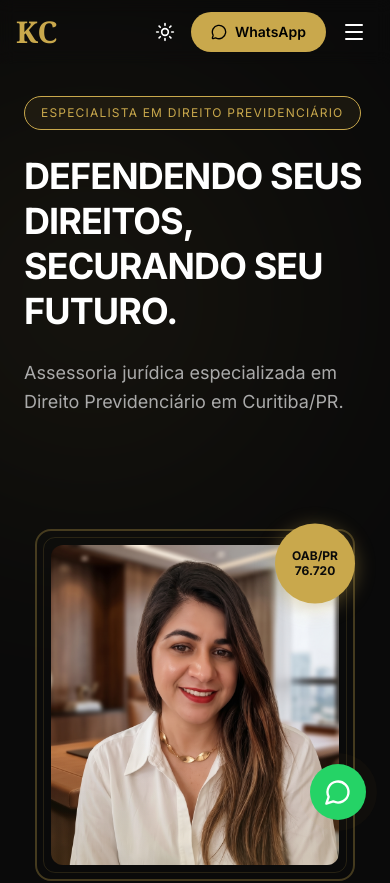
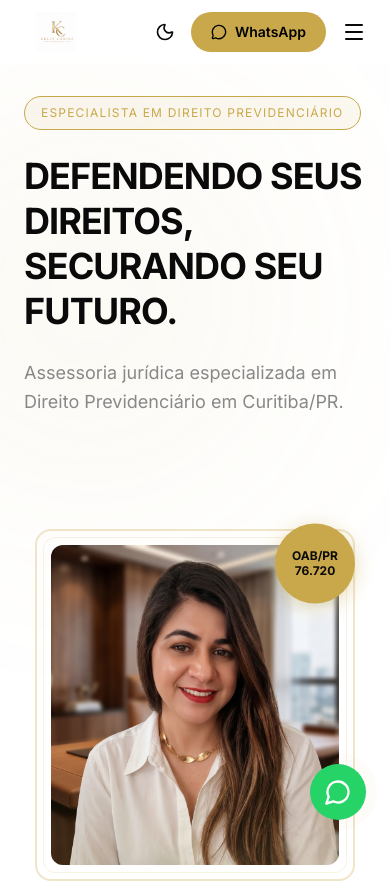
Before and after one commit to LeonardoBittencourt97/C06-Kelly-Carina, a Next.js app: page / in a window 390 px wide. Shown: the top 883 px of the page. Built offline with nearby package versions, Linux system fonts and the light colour scheme; a web font is replaced by a local one.

Commit message:
fix: logos reais no header/footer, tema claro padrão, menu mobile corrigido
- Substituir 'KC' text por imagens da logo (branca/preta conforme tema)
- Tema claro como padrão (antes era escuro)
- Header com fundo solido no mobile (impede transparência)
- Footer com logo real + cores gold corrigidas

```diff
--- a/src/app/layout.tsx
+++ b/src/app/layout.tsx
@@ -79,7 +79,7 @@ export default function RootLayout({
                   }
                   document.documentElement.setAttribute('data-theme', theme);
                 } catch(e) {
-                  document.documentElement.setAttribute('data-theme', 'dark');
+                  document.documentElement.setAttribute('data-theme', 'light');
                 }
               })();
             `,
--- a/src/components/Footer.tsx
+++ b/src/components/Footer.tsx
@@ -1,3 +1,4 @@
+import Image from "next/image";
 import { CONTACT, SOCIALS, SITE } from '@/lib/constants';
 
 const quickLinks = [
@@ -11,22 +12,27 @@ export default function Footer() {
   return (
     <footer className="bg-[#111] text-gray-300 relative">
       {/* Gold decorative top border */}
-      <div className="h-1 bg-accent-gold" />
+      <div className="h-1 bg-[#C9A84C]" />
 
       <div className="max-w-6xl mx-auto px-4 py-12">
         <div className="grid grid-cols-1 sm:grid-cols-2 md:grid-cols-3 gap-8">
           {/* Logo & Brand */}
           <div>
-            <span className="text-3xl font-bold text-accent-gold tracking-wider">
-              KC
-            </span>
+            <div className="relative h-16 w-32">
+              <Image
+                src="/Logo_com_fundo_preto.jpeg"
+                alt="Advocacia Kelly Carina"
+                fill
+                className="object-contain"
+              />
+            </div>
             <p className="mt-3 text-sm text-gray-400">{SITE.name}</p>
             <p className="text-sm text-gray-500 mt-1">{CONTACT.oab}</p>
           </div>
 
           {/* Quick Links */}
           <div>
-            <h4 className="text-accent-gold font-bold uppercase mb-4 text-sm tracking-wide">
+            <h4 className="text-[#C9A84C] font-bold uppercase mb-4 text-sm tracking-wide">
               Links Rápidos
             </h4>
             <ul className="space-y-2">
@@ -34,7 +40,7 @@ export default function Footer() {
                 <li key={link.href}>
                   <a
                     href={link.href}
-                    className="text-sm text-gray-400 hover:text-accent-gold transition-colors"
+                    className="text-sm text-gray-400 hover:text-[#C9A84C] transition-colors"
                   >
                     {link.label}
                   </a>
@@ -43,7 +49,7 @@ export default function Footer() {
               <li>
                 <a
                   href="/links"
-                  className="text-sm text-gray-400 hover:text-accent-gold transition-colors"
+                  className="text-sm text-gray-400 hover:text-[#C9A84C] transition-colors"
                 >
                   Links
                 </a>
@@ -53,7 +59,7 @@ export default function Footer() {
 
           {/* Social */}
           <div>
-            <h4 className="text-accent-gold font-bold uppercase mb-4 text-sm tracking-wide">
+            <h4 className="text-[#C9A84C] font-bold uppercase mb-4 text-sm tracking-wide">
               Redes Sociais
             </h4>
             <ul className="space-y-2">
@@ -62,7 +68,7 @@ export default function Footer() {
                   href={SOCIALS.instagram}
                   target="_blank"
                   rel="noopener noreferrer"
-                  className="text-sm text-gray-400 hover:text-accent-gold transition-colors"
+                  className="text-sm text-gray-400 hover:text-[#C9A84C] transition-colors"
                 >
                   Instagram
                 </a>
@@ -72,7 +78,7 @@ export default function Footer() {
                   href={SOCIALS.facebook}
                   target="_blank"
                   rel="noopener noreferrer"
-                  className="text-sm text-gray-400 hover:text-accent-gold transition-colors"
+                  className="text-sm text-gray-400 hover:text-[#C9A84C] transition-colors"
                 >
                   Facebook
                 </a>
--- a/src/components/Header.tsx
+++ b/src/components/Header.tsx
@@ -1,19 +1,20 @@
 "use client";
 
 import { useState, useEffect } from "react";
+import Image from "next/image";
 import { Menu, X, Moon, Sun, MessageCircle, ChevronDown } from "lucide-react";
 import { NAV, CONTACT } from "@/lib/constants";
 
 export default function Header() {
   const [isOpen, setIsOpen] = useState(false);
   const [isScrolled, setIsScrolled] = useState(false);
-  const [theme, setTheme] = useState<"light" | "dark">("dark");
+  const [theme, setTheme] = useState<"light" | "dark">("light");
   const [hoveredItem, setHoveredItem] = useState<string | null>(null);
 
   // Theme init + scroll listener
   useEffect(() => {
     const saved = localStorage.getItem("theme") as "light" | "dark" | null;
-    const initial = saved ?? "dark";
+    const initial = saved ?? "light";
     setTheme(initial);
     document.documentElement.setAttribute("data-theme", initial);
 
@@ -48,16 +49,20 @@ export default function Header() {
     <header
       className={`fixed top-0 left-0 right-0 z-50 transition-all duration-300 ${
         isScrolled
-          ? "bg-[var(--bg-primary)]/80 shadow-lg shadow-black/5 backdrop-blur-xl"
-          : "bg-transparent backdrop-blur-sm"
+          ? "bg-[var(--bg-primary)]/95 shadow-lg shadow-black/5 backdrop-blur-xl"
+          : "bg-[var(--bg-primary)]/80 backdrop-blur-md"
       }`}
     >
       <nav className="mx-auto flex max-w-7xl items-center justify-between px-4 py-3 lg:px-8">
         {/* ---------- Logo ---------- */}
-        <a href="#hero" className="flex-shrink-0">
-          <span className="font-[family-name:var(--font-serif)] text-3xl font-bold text-[#C9A84C] transition-colors duration-300">
-            KC
-          </span>
+        <a href="#hero" className="flex-shrink-0 relative h-10 w-20">
+          <Image
+            src={theme === "dark" ? "/Logo_com_fundo_preto.jpeg" : "/Logo_com_fundo_branco.jpeg"}
+            alt="Advocacia Kelly Carina"
+            fill
+            className="object-contain"
+            priority
+          />
         </a>
 
         {/* ---------- Desktop nav ---------- */}
```
